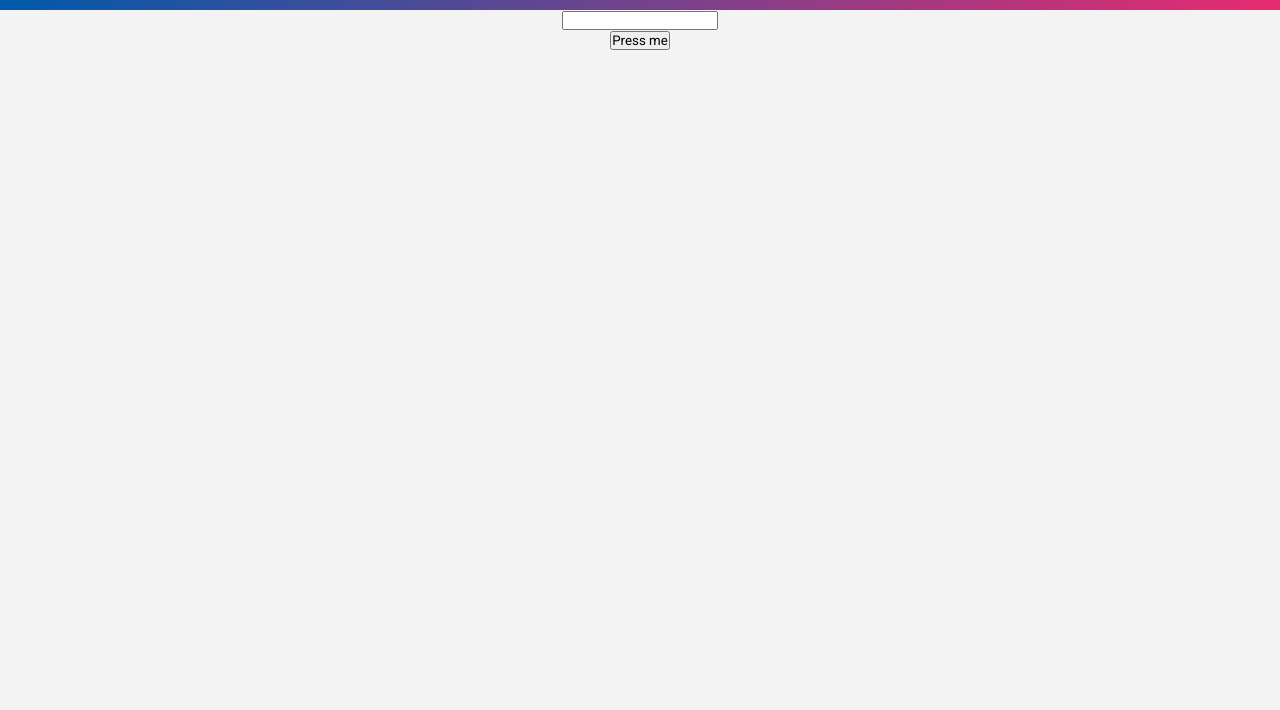
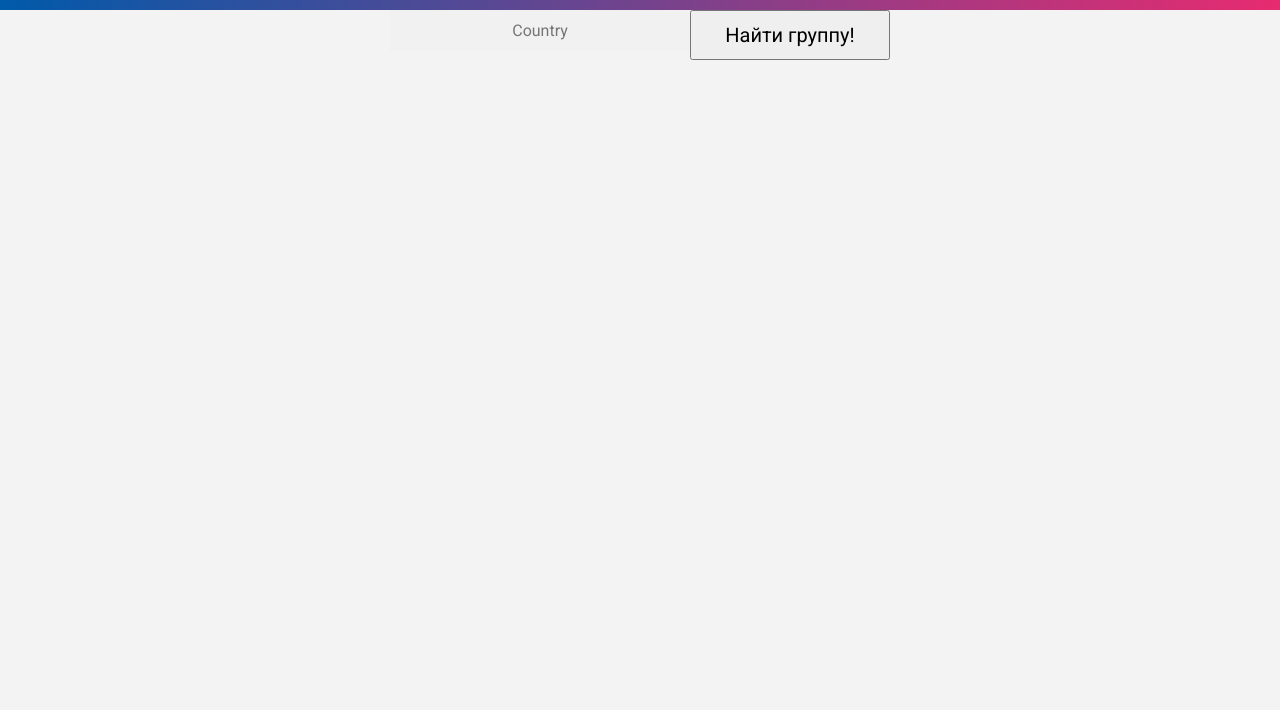
Before and after one commit to VityaRa/guap-api, a website: page index.html in a window 1280 px wide. Shown: the part 90-800 px from the top of the page. Drawn offline with Linux system fonts and the light colour scheme; files that its build step writes are made by us from their sources.

Commit message:
some features in front

```diff
--- a/index.html
+++ b/index.html
@@ -6,6 +6,7 @@
   <meta http-equiv="X-UA-Compatible" content="IE=edge">
   <meta name="viewport" content="width=device-width, initial-scale=1.0">
   <link rel="stylesheet" href="./dist/style.css">
+  <link rel="stylesheet" href="./dist/autocomplete.css">
   <title>Lessons List</title>
 </head>
 
@@ -16,10 +17,13 @@
     </div>
 
     <div class="groups">
-      <form action="">
-        <input type="text">
+      <form autocomplete="off" action="">
+        <div class="autocomplete" style="width:300px;">
+          <input id="myInput" type="text" name="myCountry" placeholder="Country">
+        </div>
       </form>
-      <button>Press me</button>
+      <button class="confirm-btn btn">Найти группу!</button>
+
     </div>
 
     <div id="content">
@@ -31,6 +35,7 @@
 
 
   <script src="./dist/parse.js"></script>
+  <script src="./dist/autocomplete.js"></script>
 
 </body>
 
--- a/src/style.scss
+++ b/src/style.scss
@@ -8,6 +8,7 @@
   color: black;
   font-weight: 400;
   list-style-type: none;
+  font-size: 20px;
 }
 
 .container{
@@ -38,12 +39,14 @@
 }
 
 .list {
-  background-color: gray;
+  background-color: rgba(128, 128, 128, 0.336);
   width: 600px;
   padding: 10px 40px;
+  border-radius: 0.5rem;
   .day-list{
     background-color: rgb(136, 66, 66);
     margin-bottom: 20px;
+    border-radius: 0.5rem;
   }
 }
 
@@ -59,3 +62,17 @@ p.lesson__week__upper{
 p.lesson__week__bottom{
   color: blue;
 }
+
+#myInput {
+  text-align: center;
+}
+
+.groups {
+  display: flex;
+  justify-content: center;
+}
+
+.btn {
+  width: 10rem;
+  height: 2.5rem;
+}
```
Also changed, not shown: dist/autocomplete.css (added), dist/autocomplete.js (added), dist/parse.js, dist/style.css, 1 other file.
